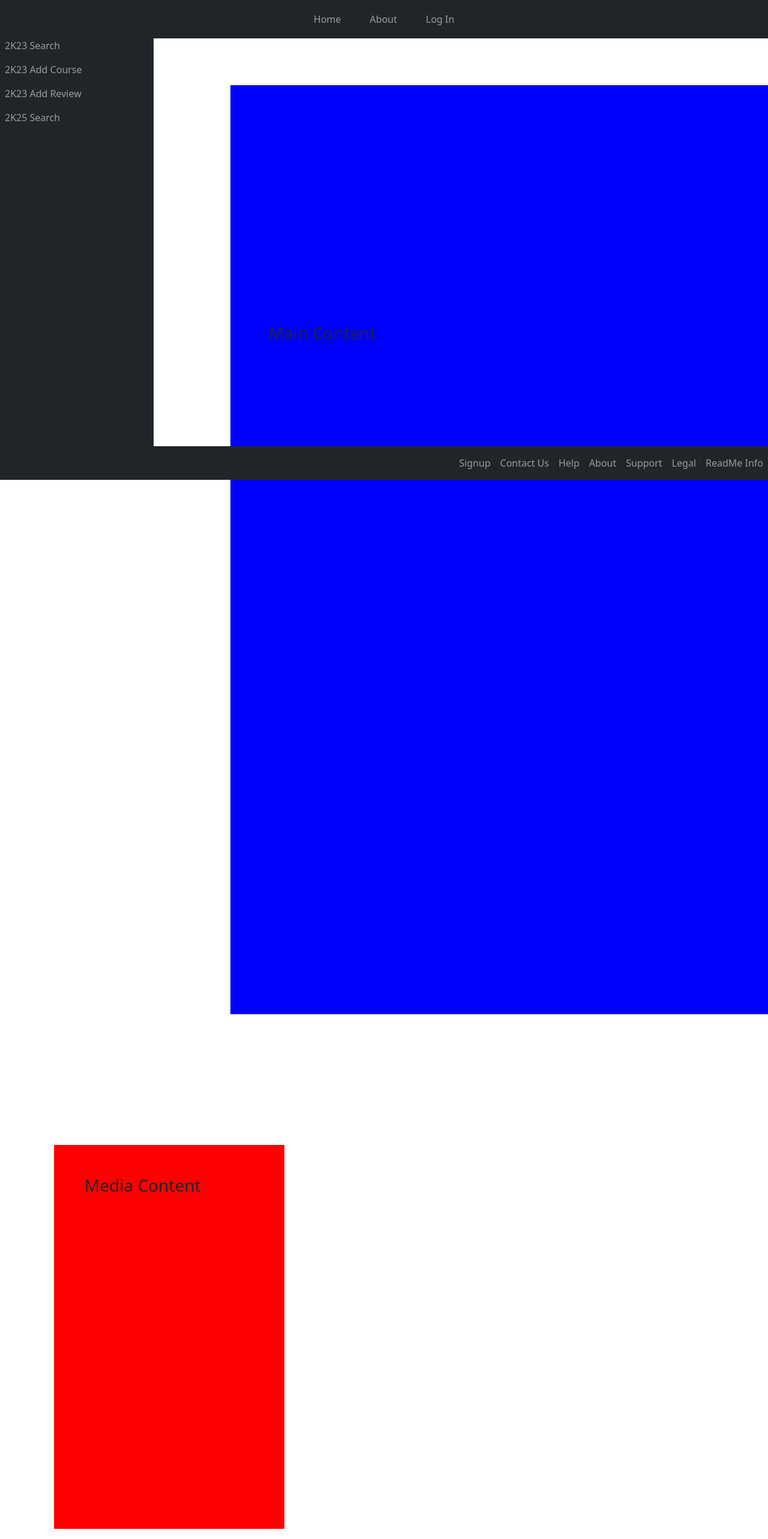
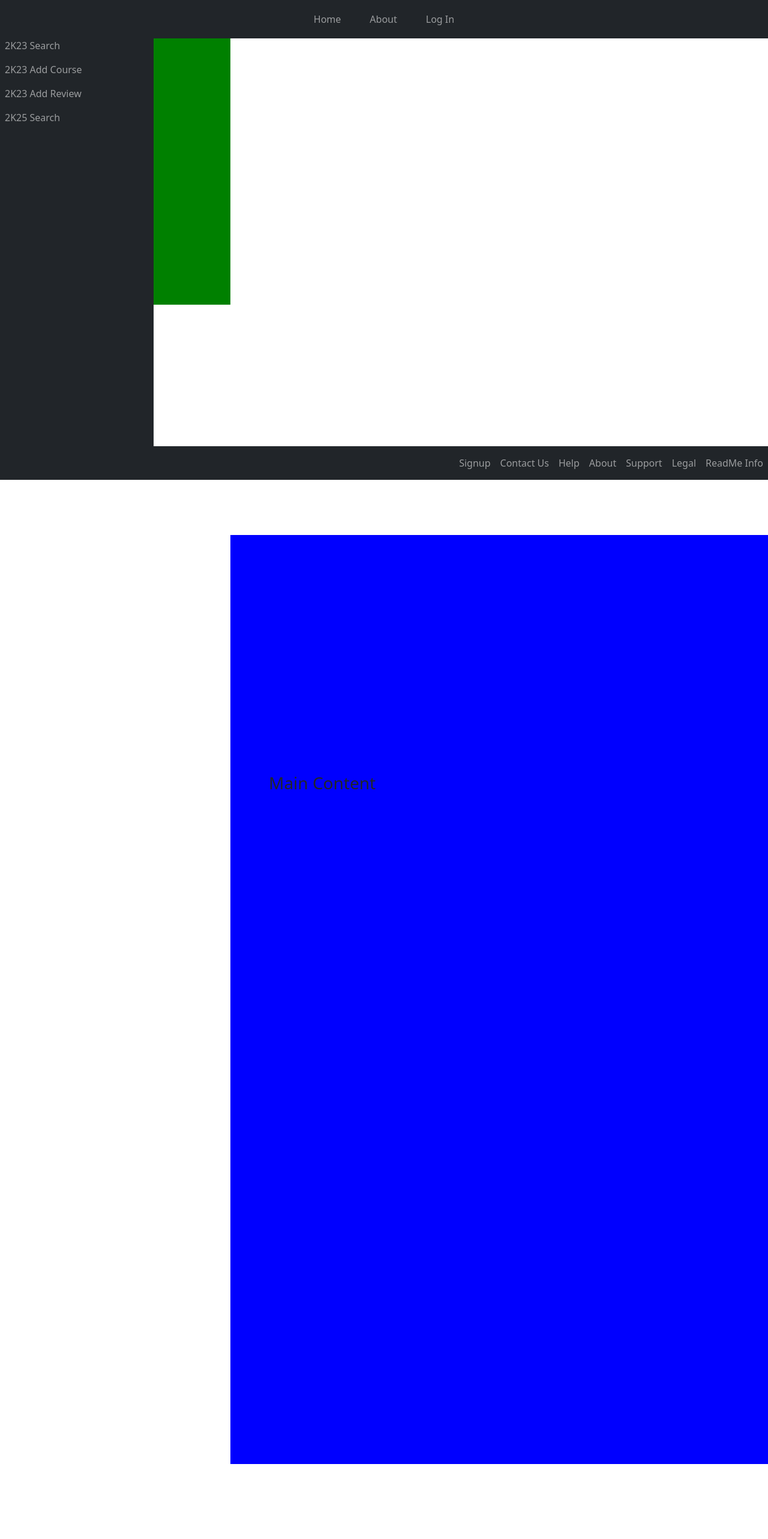
Before and after one commit to Dev-Lueders/CsbR, a React (Vite) app: page /PGA2K in a window 1280 px wide. Shown: the top 2566 px of the page at 60% size. Built offline with nearby package versions, Linux system fonts and the light colour scheme.

Commit message:
#23 - Setup Page Grid to wrap the entire project in a Grid system - 24_06-21_03-2025 - (Committed by: Dev-Lueders)

```diff
--- a/src/components/components_styles.css
+++ b/src/components/components_styles.css
@@ -27,20 +27,20 @@ top right bottom left
   background-color: red;
 
   border: 5px;
-  padding: 4% 4% 4% 4%;
-  margin: 17% 5% 2% 7%
+  padding: 1% 1% 1% 1%;
+  margin: 17% 0% auto 0%
 }
 .Stats_Content{
-  display: flex;
-  flex-direction: column;
+  /* display: flex; */
+  flex-direction: row;
 
-  width:25vw;
-  height:5vh;
+  width:30vw;
+  height:63.5vh;
   background-color: green;
 
   border: 42px;
   padding: auto;
-  margin: auto 0% 0% 74.5%4
+  margin: 0% 70% 30% 0%
 }
 
 .UGC_Card{
```
Also changed, not shown: src/components/Atoms/Page_Grid/Page_Grid.jsx (added, +25 -0 lines), commit_count.txt.
